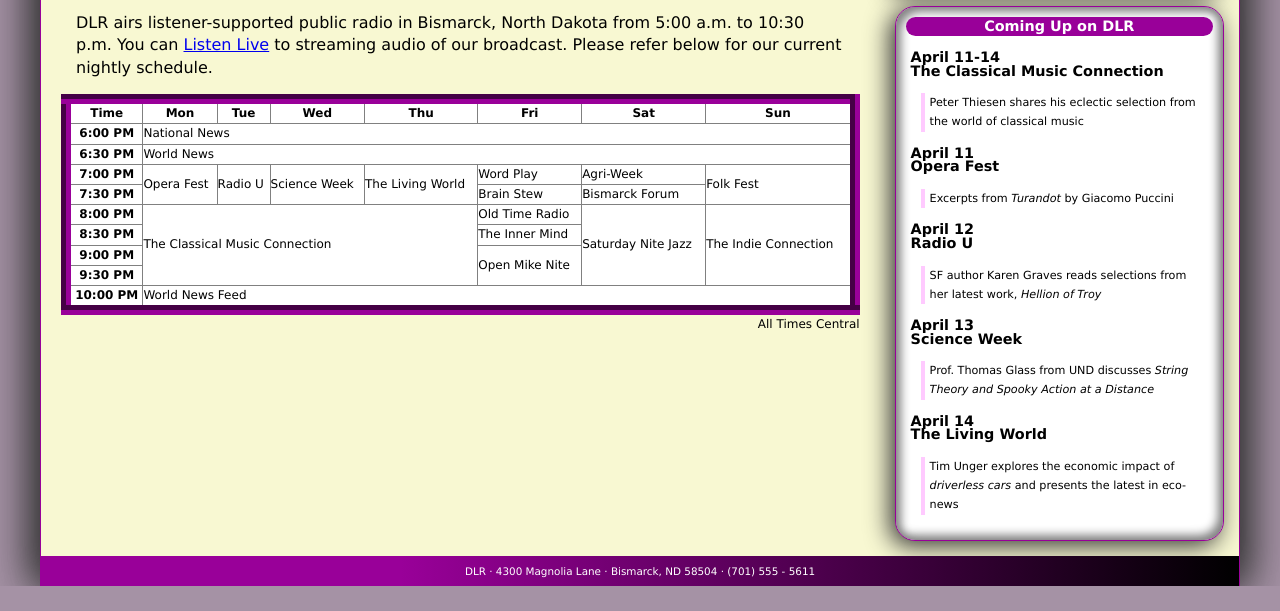
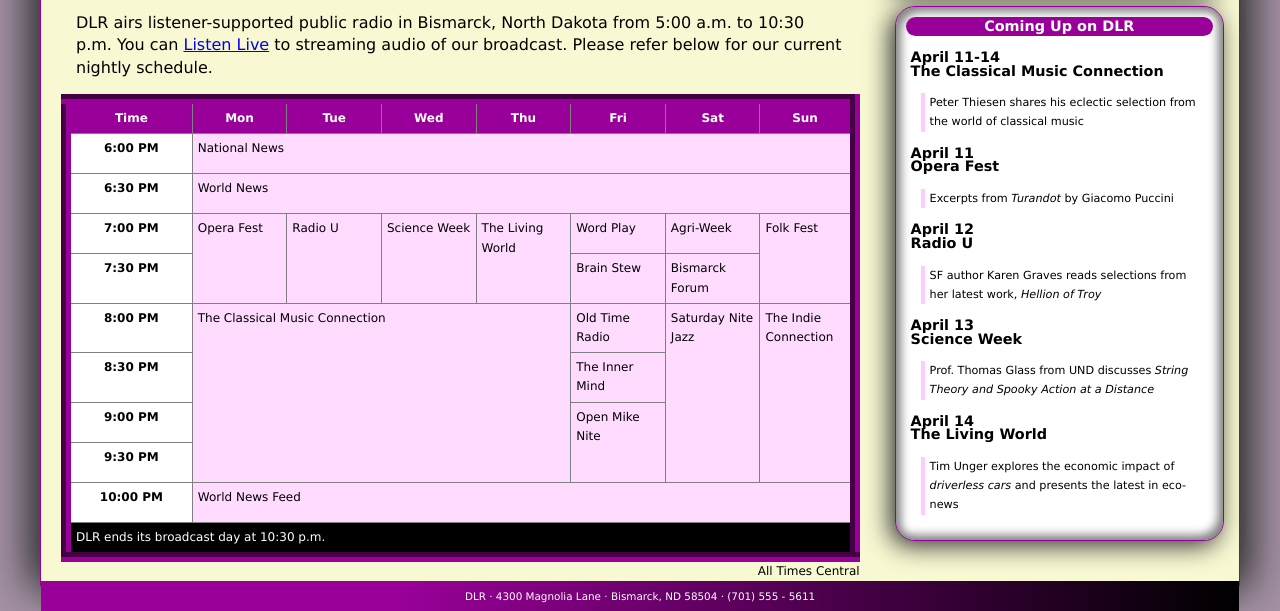
Before and after one commit to LHaupt08/tutorial6, a plain HTML site: page index.html in a window 1280 px wide. Shown: the part 214-825 px from the top of the page. Before the commit the page ends 800 px from the top, so only its background shows below. Drawn offline with Linux system fonts and the light colour scheme.

Commit message:
first page done

```diff
--- a/css/dlr_columns.css
+++ b/css/dlr_columns.css
@@ -6,8 +6,8 @@
    Tutorial Case
 
    Columns Style Sheet
-   Author:
-   Date:
+   Author: Lukas Haupt
+   Date:   10/14/25
 
    Filename:         dlr_columns.css
 
--- a/css/dlr_tables.css
+++ b/css/dlr_tables.css
@@ -27,6 +27,8 @@ table.schedule {
 
 table.schedule th, table.schedule td {
    border: 1px solid gray;
+   padding: 5px;
+   vertical-align: top;
 }
 
 /* Table Caption Styles */
@@ -38,6 +40,32 @@ table.schedule caption {
 
 /* Row Group Styles */
 
+table.schedule thead {
+   background:rgb(153,0,153);
+   color:white;
+}
 
+table.schedule tfoot {
+   background:black;
+   color:white;
+}
+
+table.schedule thead tr {
+   height: 30px;
+}
+
+table.schedule tbody tr {
+   height: 40px;
+}
 
 /* Column Group Styles */
+
+col#firstCol  {
+   background:rgb(218,210,218);
+   width:16%;
+}
+
+col.dayCols {
+   background:rgb(255,220,255);
+   width:12%;
+}
--- a/html/dlr_lw0414.html
+++ b/html/dlr_lw0414.html
@@ -7,8 +7,8 @@
       Tutorial Case
 
       The Living World: April 14
-      Author:
-      Date:
+      Author: Lukas Haupt
+      Date:   10/14/25
 
       Filename:   dlr_lw0414.html
 
@@ -17,18 +17,18 @@
    <meta charset="utf-8" />
    <meta name="viewport" content="width=device-width, initial-scale=1" />
    <title>The Living World: April 14</title>
-   <link href="dlr_reset.css" rel="stylesheet" />
-   <link href="dlr_lw.css" rel="stylesheet" />
+   <link href="../css/dlr_reset.css" rel="stylesheet" />
+   <link href="../css/dlr_lw.css" rel="stylesheet" />
 </head>
 
 <body>
    <header>
-      <img src="dlr_logo.png" alt="DLR" id="logo" />
+      <img src="../img/dlr_logo.png" alt="DLR" id="logo" />
       <h1>Listener Supported <em>Since</em> 1975</h1>
       <nav>
-         <a id="navicon" href="#"><img src="dlr_navicon.png" alt="" /></a>
+         <a id="navicon" href="#"><img src="../img/dlr_navicon.png" alt="" /></a>
          <ul>
-            <li><a href="#">Home</a></li>
+            <li><a href="../index.html">Home</a></li>
             <li><a href="#">Schedule</a></li>
             <li><a href="#">Programs</a></li>
             <li><a href="#">Music</a></li>
@@ -43,7 +43,7 @@
 
    <div id="container">
       <header>
-         <img src="dlr_photo1.png" alt="" id="host" />
+         <img src="../img/dlr_photo1.png" alt="" id="host" />
          <h1>The Living World</h1>
          <h2>April 14</h2>
          <p>Join host Tim Unger for this week's edition of
--- a/index.html
+++ b/index.html
@@ -47,7 +47,7 @@
          <h2>DLR Nightly Schedule</h2>
          <p>DLR airs listener-supported public radio in Bismarck,
             North Dakota from 5:00 a.m. to 10:30 p.m.
-            You can <a href="#">Listen Live</a> to streaming audio
+            You can <a href="./html/dlr_lw0414.html">Listen Live</a> to streaming audio
             of our broadcast. Please refer below for our current
             nightly schedule.</p>
 
@@ -55,6 +55,15 @@
 
 
                <caption>All Times Central</caption>
+
+               <colgroup>
+
+                  <col id="firstcol" />
+                  <col class="dayCols" span="7" />
+
+               </colgroup>
+
+               <thead>
 
                   <tr>
 
@@ -68,6 +77,20 @@
                      <th>Sun</th>
 
                   </tr>
+
+               </thead>
+
+               <tfoot>
+
+                  <tr>
+
+                     <td colspan="8">DLR ends its broadcast day at 10:30 p.m.</td>
+
+                  </tr>
+
+               </tfoot>
+
+               <tbody>
 
                   <tr>
 
@@ -149,6 +172,8 @@
 
                   </tr>
 
+               </tbody>
+
 
             </table>
 
```
Lines whose indentation alone changed are shown as unchanged.
